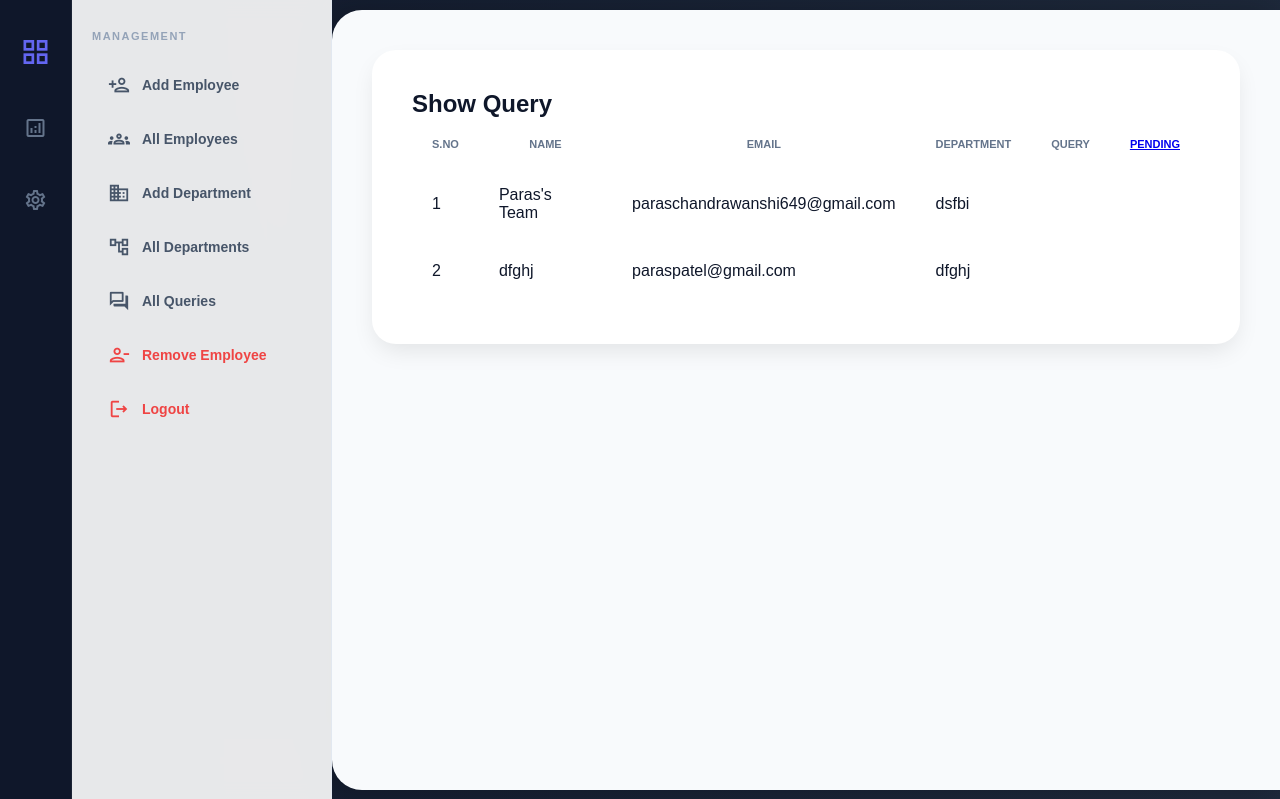
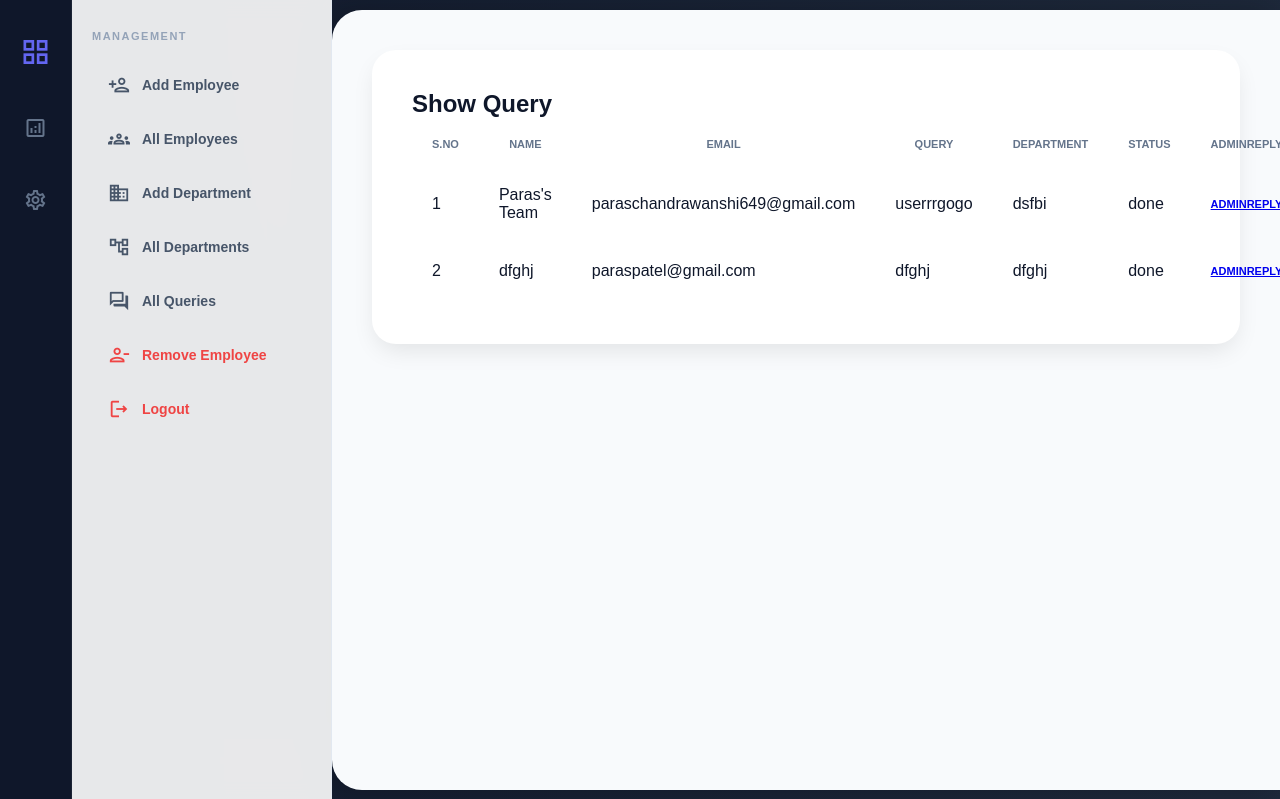
Before and after one commit to paras01-patel/inforys, a Django app: page /all_q/ in a window 1280 px wide. Shown: the part 70-869 px from the top of the page. Run offline with Django 5.2, Linux system fonts and the light colour scheme; data comes from the database, SQL or seed files in the repository; both versions use the stored data as it was after the commit.

Commit message:
admindashboard_reply

```diff
--- a/project/app/templates/admindashboard.html
+++ b/project/app/templates/admindashboard.html
@@ -334,8 +334,7 @@ h1 {
             <h2>Register New Employee</h2>
 
             <form action="{% url 'add' %}" method="POST">
-                {% csrf_token %}
-
+                {% csrf_token %}    q
                 <div style="display:grid; grid-template-columns:1fr 1fr; gap:24px;">
                     <div class="form-group">
                         <label>First Name</label>
@@ -442,6 +441,49 @@ h1 {
                 <button type="submit" class="btn-submit">Add Department</button>
             </form>
         </div>
+{% elif adreply %}
+
+<div class="form-card">
+            <h2>Reply query New </h2>
+
+            <form action={% url "reply" pk=data.id %} method="POST">
+                {% csrf_token %}
+                <div style="display:grid; grid-template-columns:1fr 1fr; gap:24px;">
+                    <div class="form-group">
+                        <label> Name</label>
+                        <input type="text" value="{{data.name}}" readonly name="name" required>
+                    </div>
+
+                    <div class="form-group">
+                        <label>email</label>
+                        <input type="email"  value="{{data.email}}" readonly name="email" required>
+                    </div>
+
+                    <div class="form-group">
+                        <label>query</label>
+                        <input type="text" name="query" value="{{data.query}}" readonly required>
+                    </div>
+                       <div class="form-group">
+                        <label>department</label>
+                        <input type="text" name="department" value="{{data.department}}" readonly required>
+                    </div>
+
+                       <div class="form-group">
+                        <label>staus</label>
+                        <input type="text" name="status" value="{{data.status}}" readonly required>
+                    </div>
+                       <div class="form-group">
+                        <label>adminreply</label>
+                        <input type="text" name="admin_reply" value="{{data.admin_reply}}" required>
+                    </div>
+
+
+
+                </div>
+
+                <button type="submit" class="btn-submit">Save Employee</button>
+            </form>
+        </div>
 
 
         {% elif all_q %}
@@ -455,9 +497,10 @@ h1 {
                         <th>S.No</th>
                         <th>Name</th>
                         <th>Email</th>
+                        <th>Query</th>
                         <th>Department</th>
-                        <th>Query</th>
-                        <th> <a href = "{% url 'pending' %}">Pending</a></th>
+                        <th>status</th>
+                        <th> adminreply</th>
 
                     </tr>
                 </thead>
@@ -467,8 +510,12 @@ h1 {
                         <td>{{ forloop.counter }}</td>
                         <td>{{ i.name }}</td>
                         <td>{{ i.email }}</td>
+                        <td>{{ i.query }}</td>
                         <td>{{ i.department }}</td>
-                        <td>{{ i.Query }}</td>
+                        <td>{{ i.status }}</td>
+                        <th> <a href = "{% url 'adreply' pk=i.id %}">adminreply</a></th>
+
+
                     </tr>
                     {% endfor %}
                 </tbody>
@@ -479,5 +526,13 @@ h1 {
         {% endif %}
     </main>
 
+
+
+
+
+
+
+
+
 </div>
 {% endblock content %}
--- a/project/app/templates/userpanel.html
+++ b/project/app/templates/userpanel.html
@@ -400,7 +400,7 @@
             </form>
         </div>
 
-        {% elif data1 %}
+        {% elif show_q %}
         <!-- SHOW QUERY TABLE -->
         <div class="form-cardd" style="max-width:100%;">
             <h2>Show Query</h2>
@@ -446,7 +446,7 @@
         <div class="form-card">
             <h2>Pending Query</h2>
 
-            <form method="POST">
+            <form method="POST" action="e">
                 {% csrf_token %}
 
                 <div class="form-group">
@@ -466,7 +466,7 @@
 
                 <div class="form-group">
                     <label>Query</label>
-                    <input type="text" value="{{ data.query }}" >
+                    <input type="text" name="q" value="{{ data.query }}" >
                 </div>
                 <button type="submit" class="btn-submit">Submit</button>
 
--- a/project/app/views.py
+++ b/project/app/views.py
@@ -15,7 +15,7 @@ def login(req):
         p = req.POST.get('password')
         if e == 'admin@gmail.com' and p == 'admin':
             req.session['admin_n'] = 'admin'
-            return redirect('admindashboard')
+            return render(req,'admindashboard.html')
         else :
             user=employee.objects.filter(email=e)
             if user:
@@ -133,10 +133,32 @@ def pending_q(req):
 def edit(req,pk):
     data=querys.objects.filter(id=pk)
     dq=querys.objects.get(id=pk)
+
     return render(req,"userpanel.html",{'edit':True,'data':dq})
 
 
 def delete(req,pk):
-    data=querys.objects.filter(id=pk)
-    data.delete()
-    return render(req,'userpanel.html',{'show_q':True ,'data':data})
+    data1=querys.objects.get(id=pk)
+    data1.delete()
+    data1=querys.objects.filter(id=pk)
+    return render(req,'userpanel.html',{'show_q':True,'data1':data1})
+
+
+def e(req):
+    if req.method=='POST':
+        q=req.method.get()
+
+
+
+def adreply(req,pk):
+    data=querys.objects.get(id=pk)
+    return render(req,'admindashboard.html',{'adreply':True,'data':data})
+
+def reply(req,pk):
+    data=querys.objects.get(id=pk)
+    admin=req.POST.get('admin_reply')
+    data.admin_reply=admin
+    data.status='done'
+    data.save()
+    data=querys.objects.get(id=pk)
+    return render(req,'admindashboard.html',{'show_q':True,'data':data})
--- a/project/project/urls.py
+++ b/project/project/urls.py
@@ -41,7 +41,13 @@ urlpatterns = [
     path('pending/',views.pending,name='pending'),
     path('pending_q/',views.pending_q,name='pending_q'),
     path('edit/<int:pk>',views.edit,name='edit'),
-    path('delete/<int:pk>',views.delete,name='delete')
+    path('delete/<int:pk>',views.delete,name='delete'),
+    path('e',views.e,name='e'),
+    path('adreply/<int:pk>',views.adreply,name='adreply'),
+    path('reply/<int:pk>',views.reply,name='reply'),
+
+
+
 
 
 
```
Also changed, not shown: project/db.sqlite3.
